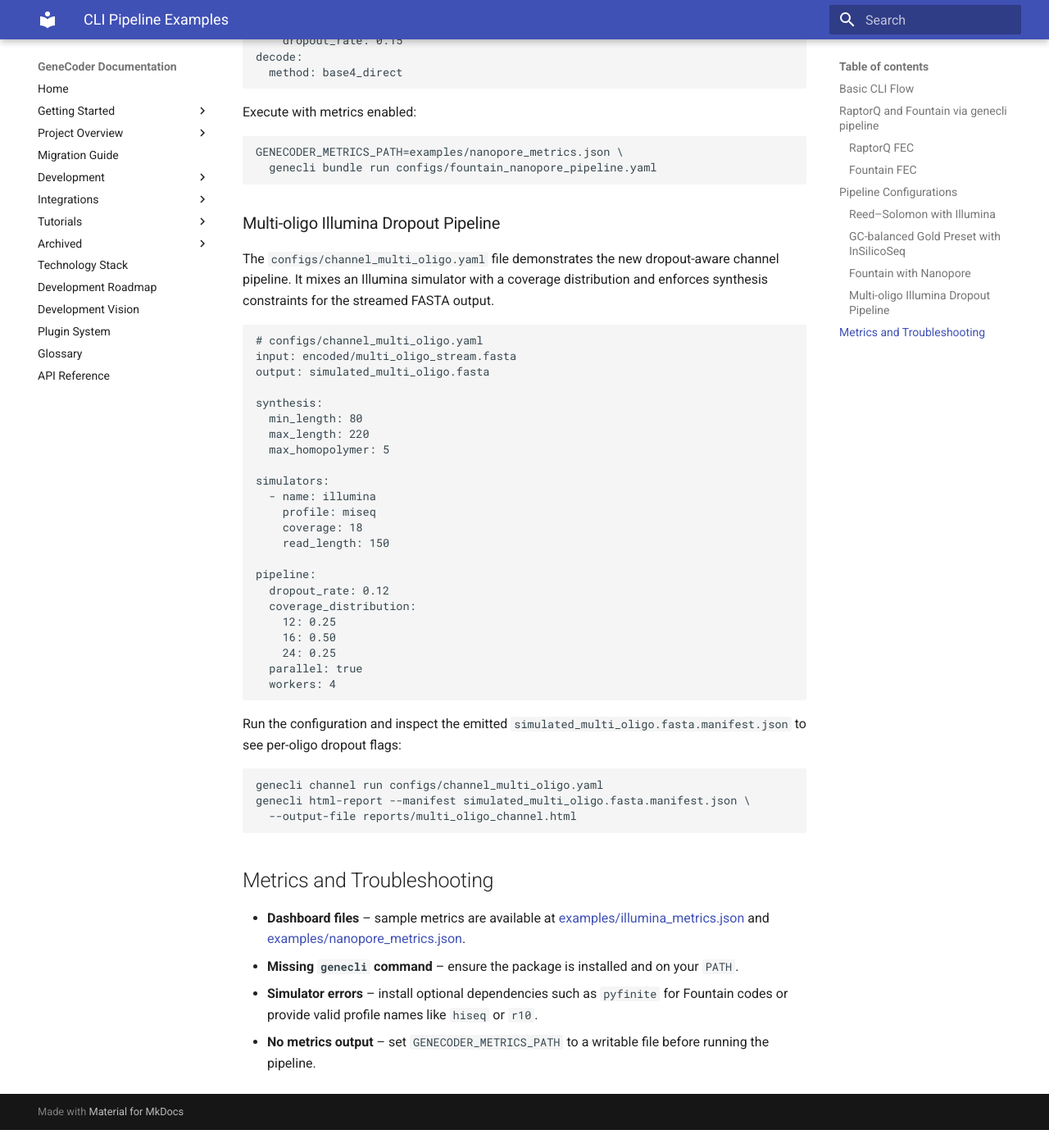
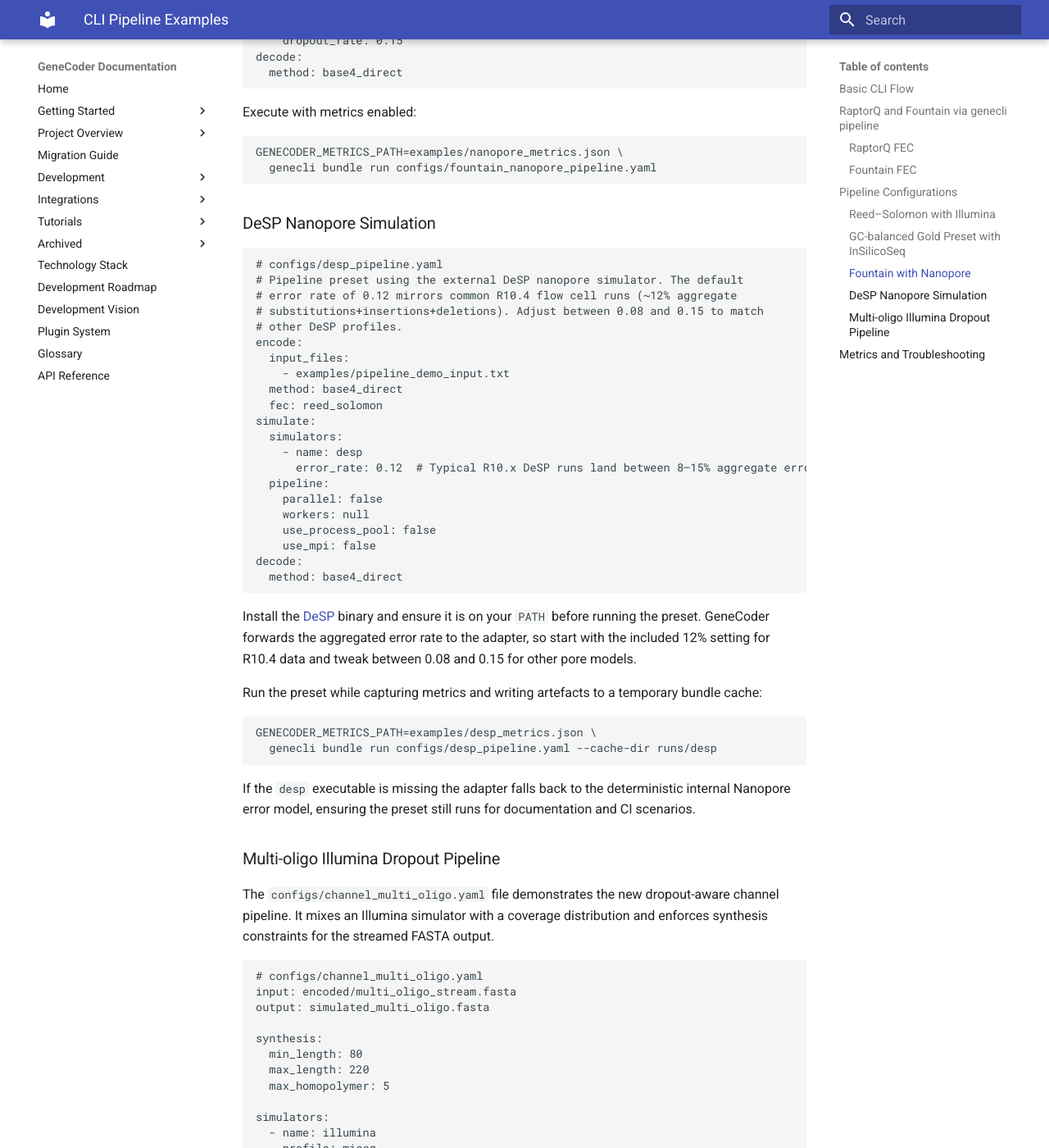
Before and after one commit to d0tTino/GeneCoder, an MkDocs documentation site: the page built from docs/pipeline_examples.md, in a window 1280 px wide and 1400 px high, scrolled down 3304 px. Shown: the whole window at 82% size. Built offline with MkDocs 1.6.1 and Material for MkDocs 9.7.7, drawn with Linux system fonts in a browser that asks for light colours; before the commit the page ends 4682 px from its top, so only the background shows below that.

Commit message:
Add DeSP pipeline preset and regression test

````diff
--- a/docs/pipeline_examples.md
+++ b/docs/pipeline_examples.md
@@ -171,6 +171,49 @@
   genecli bundle run configs/fountain_nanopore_pipeline.yaml
 ```
 
+### DeSP Nanopore Simulation
+
+```yaml
+# configs/desp_pipeline.yaml
+# Pipeline preset using the external DeSP nanopore simulator. The default
+# error rate of 0.12 mirrors common R10.4 flow cell runs (~12% aggregate
+# substitutions+insertions+deletions). Adjust between 0.08 and 0.15 to match
+# other DeSP profiles.
+encode:
+  input_files:
+    - examples/pipeline_demo_input.txt
+  method: base4_direct
+  fec: reed_solomon
+simulate:
+  simulators:
+    - name: desp
+      error_rate: 0.12  # Typical R10.x DeSP runs land between 8–15% aggregate error.
+  pipeline:
+    parallel: false
+    workers: null
+    use_process_pool: false
+    use_mpi: false
+decode:
+  method: base4_direct
+```
+
+Install the [DeSP](https://github.com/atcg/deSP) binary and ensure it is on your
+`PATH` before running the preset. GeneCoder forwards the aggregated error rate
+to the adapter, so start with the included 12% setting for R10.4 data and tweak
+between 0.08 and 0.15 for other pore models.
+
+Run the preset while capturing metrics and writing artefacts to a temporary
+bundle cache:
+
+```bash
+GENECODER_METRICS_PATH=examples/desp_metrics.json \
+  genecli bundle run configs/desp_pipeline.yaml --cache-dir runs/desp
+```
+
+If the `desp` executable is missing the adapter falls back to the deterministic
+internal Nanopore error model, ensuring the preset still runs for documentation
+and CI scenarios.
+
 ### Multi-oligo Illumina Dropout Pipeline
 
 The `configs/channel_multi_oligo.yaml` file demonstrates the new dropout-aware channel pipeline. It mixes an Illumina simulator with a coverage distribution and enforces synthesis constraints for the streamed FASTA output.
````
Also changed, not shown: 2 other files.
